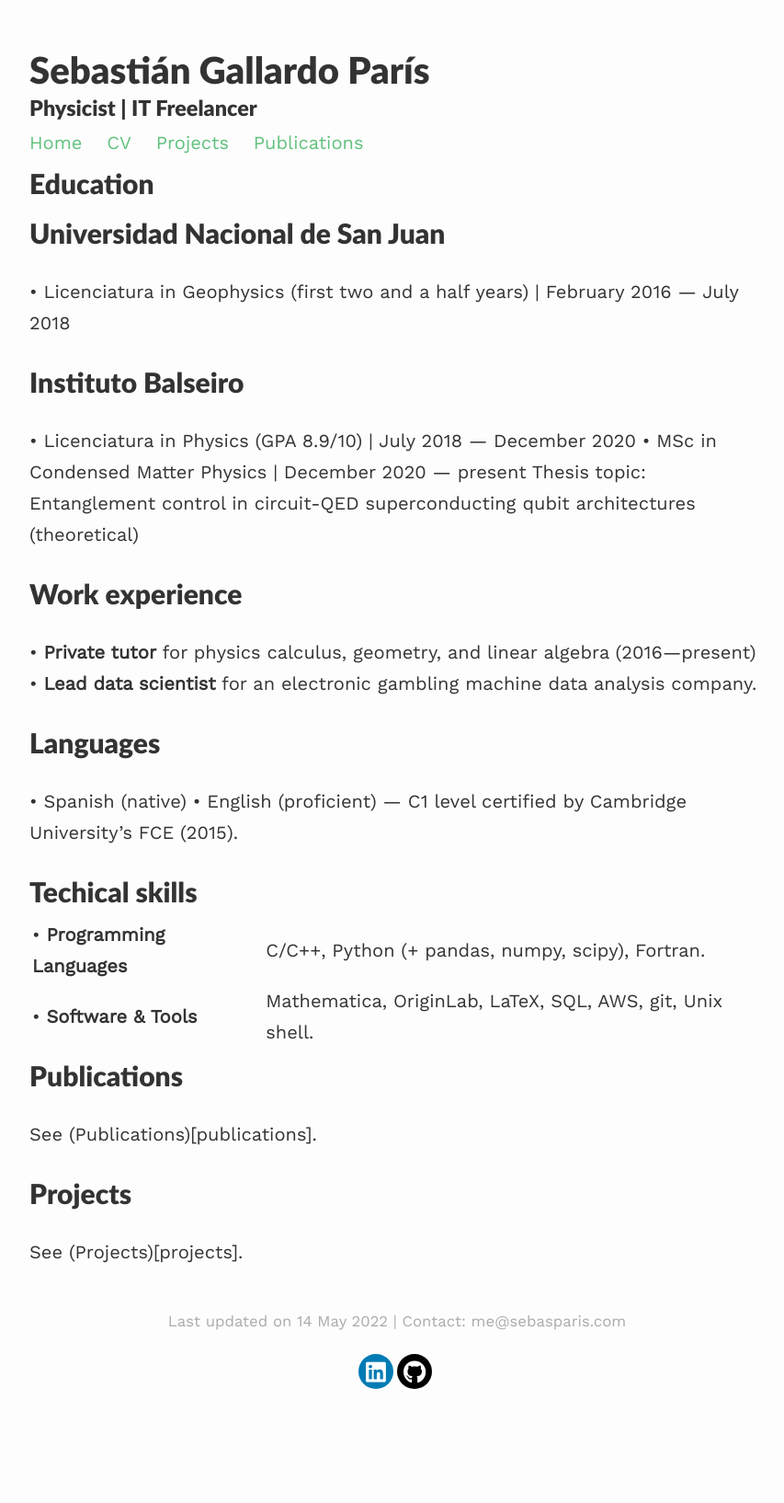
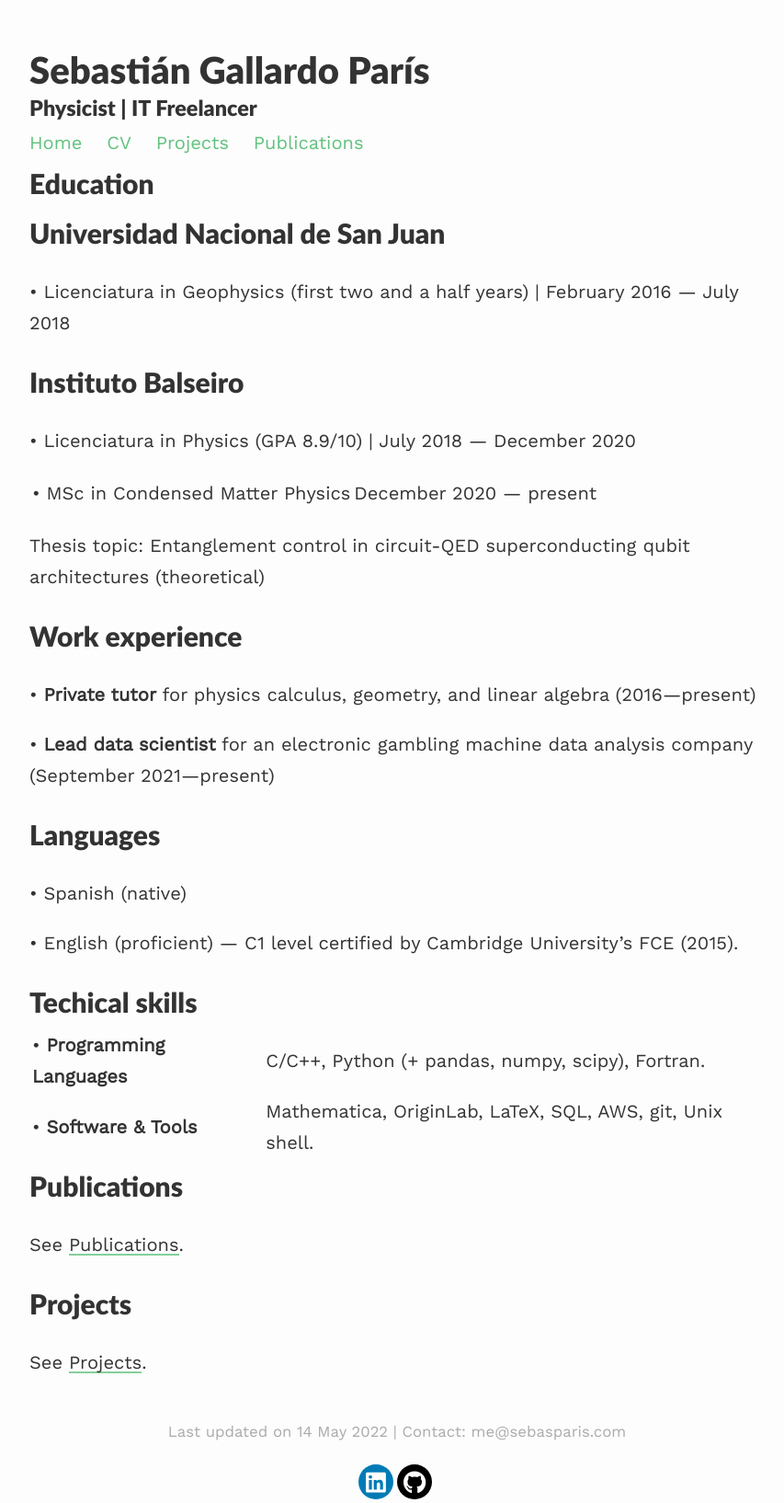
Before and after one commit to sebasparis/sebasparis.github.io, a Jekyll site: the page built from cv.md, in a window 1280 px wide. Shown: the whole page at 92% size, without its empty margins (208-1061 px from the left). Built offline with Jekyll 4.4.1, drawn with Linux system fonts in a browser that asks for light colours; nearby versions of some CDN libraries; our own code applies the rules of GitHub Pages for plain Markdown files; before the commit the page ends 1514 px from its top, so only the background shows below that.

Commit message:
Fixed small mistakes.'

```diff
--- a/cv.md
+++ b/cv.md
@@ -14,16 +14,20 @@ published: true
 
 ## Instituto Balseiro
 • Licenciatura in Physics (GPA 8.9/10) | July 2018 --- December 2020
+
 • MSc in Condensed Matter Physics | December 2020 --- present
+
 Thesis topic: Entanglement control in circuit-QED superconducting qubit architectures (theoretical)
 
 # Work experience
 • **Private tutor** for physics calculus, geometry, and linear algebra (2016---present)
-• **Lead data scientist** for an electronic gambling machine data analysis company.
+
+• **Lead data scientist** for an electronic gambling machine data analysis company (September 2021---present)
 
 # Languages
 • Spanish (native)
-• English (proficient) — C1 level certified by Cambridge University’s FCE (2015).
+
+• English (proficient) --- C1 level certified by Cambridge University’s FCE (2015).
 
 # Techical skills
 
@@ -31,7 +35,7 @@ Thesis topic: Entanglement control in circuit-QED superconducting qubit architec
 • **Software & Tools** | Mathematica, OriginLab, LaTeX, SQL, AWS, git, Unix shell.
 
 # Publications
-See (Publications)[publications].
+See [Publications](publications).
 
 # Projects
-See (Projects)[projects].
+See [Projects](projects).
```
